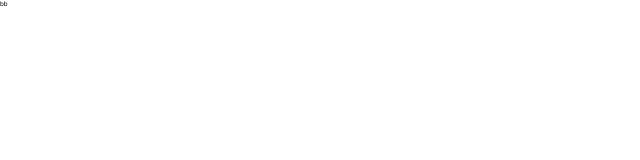
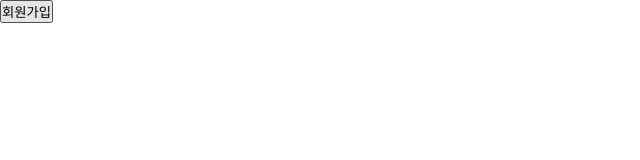
Before and after one commit to sprint-part3-team1/Planyang, a Next.js app: page / in a window 1280 px wide. Shown: the top 160 px of the page, without its empty margins (0-640 px from the left). Built offline with nearby package versions, Linux system fonts and the light colour scheme.

Commit message:
feat : #9 회원가입 함수, 유저 데이터 리덕스로 관리

```diff
--- /dev/null
+++ b/src/app/_hooks/useAppDispatch.ts
@@ -0,0 +1,6 @@
+import { useDispatch } from 'react-redux';
+import { AppDispatch } from '../_store/store';
+
+const useAppDispatch: () => AppDispatch = useDispatch;
+
+export default useAppDispatch;
--- /dev/null
+++ b/src/app/_hooks/useAppSelector.ts
@@ -0,0 +1,6 @@
+import { useSelector, TypedUseSelectorHook } from 'react-redux';
+import { RootState } from '../_store/store';
+
+const useAppSelector: TypedUseSelectorHook<RootState> = useSelector;
+
+export default useAppSelector;
--- /dev/null
+++ b/src/app/_slice/userDataSlice.ts
@@ -0,0 +1,59 @@
+import { createAsyncThunk, createSlice } from '@reduxjs/toolkit';
+import axios from 'axios';
+import type { PayloadAction } from '@reduxjs/toolkit';
+import { RootState } from '../_store/store';
+
+interface UserDataPayload {
+  email: string;
+  nickname: string;
+  password: string;
+}
+
+interface UserDataState {
+  data: UserDataPayload | null;
+}
+
+const initialState: UserDataState = {
+  data: null,
+};
+
+const asynchFetchSignUp = createAsyncThunk(
+  'userDataSlice/asynchFetchSignup',
+
+  async (userData: UserDataPayload) => {
+    const { email, nickname, password } = userData;
+
+    const response = await axios.post(
+      'https://sp-taskify-api.vercel.app/4-1/users',
+      {
+        email,
+        nickname,
+        password,
+      },
+    );
+    return response.data;
+  },
+);
+
+const userDataSlice = createSlice({
+  name: 'userDataSlice',
+  initialState,
+  reducers: {},
+  extraReducers: (builder) => {
+    builder.addCase(
+      asynchFetchSignUp.fulfilled,
+      (state, action: PayloadAction<UserDataPayload>) => {
+        state.data = action.payload;
+      },
+    );
+  },
+});
+
+export default userDataSlice.reducer;
+
+export const userActions = {
+  ...userDataSlice.actions,
+  asynchFetchSignUp,
+};
+
+export const userData = (state: RootState) => state.userData.data;
--- a/src/app/_store/store.ts
+++ b/src/app/_store/store.ts
@@ -1,7 +1,14 @@
 import { configureStore } from '@reduxjs/toolkit';
 
+import userDataReducer from '../_slice/userDataSlice';
+
 const store = configureStore({
-  reducer: {},
+  reducer: {
+    userData: userDataReducer,
+  },
 });
 
+export type RootState = ReturnType<typeof store.getState>;
+export type AppDispatch = typeof store.dispatch;
+
 export default store;
--- a/src/app/page.tsx
+++ b/src/app/page.tsx
@@ -1,4 +1,34 @@
+'use client';
+
+import useAppSelector from './_hooks/useAppSelector';
+import useAppDispatch from './_hooks/useAppDispatch';
+import { userData, userActions } from './_slice/userDataSlice';
+
 export default function Home() {
   const a: string = 'bb';
-  return <div>{a}</div>;
+
+  const userInfo = useAppSelector(userData);
+  const dispatch = useAppDispatch();
+
+  const handleSignUp = (email: string, nickname: string, password: string) => {
+    dispatch(
+      userActions.asynchFetchSignUp({
+        email,
+        nickname,
+        password,
+      }),
+    );
+  };
+  return (
+    <div>
+      <button
+        type="button"
+        onClick={() =>
+          handleSignUp('testPlanyang@naver.com', '플래냥테스트계정', 'AS123456')
+        }
+      >
+        회원가입
+      </button>
+    </div>
+  );
 }
```
